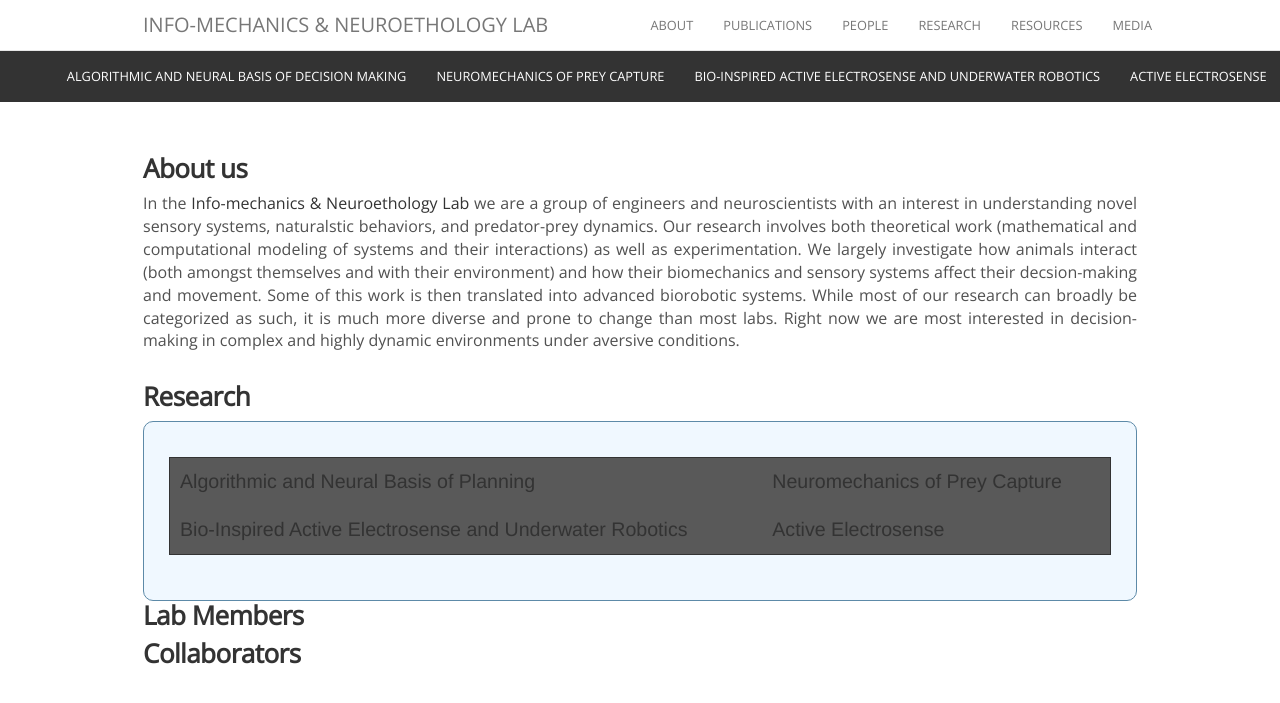
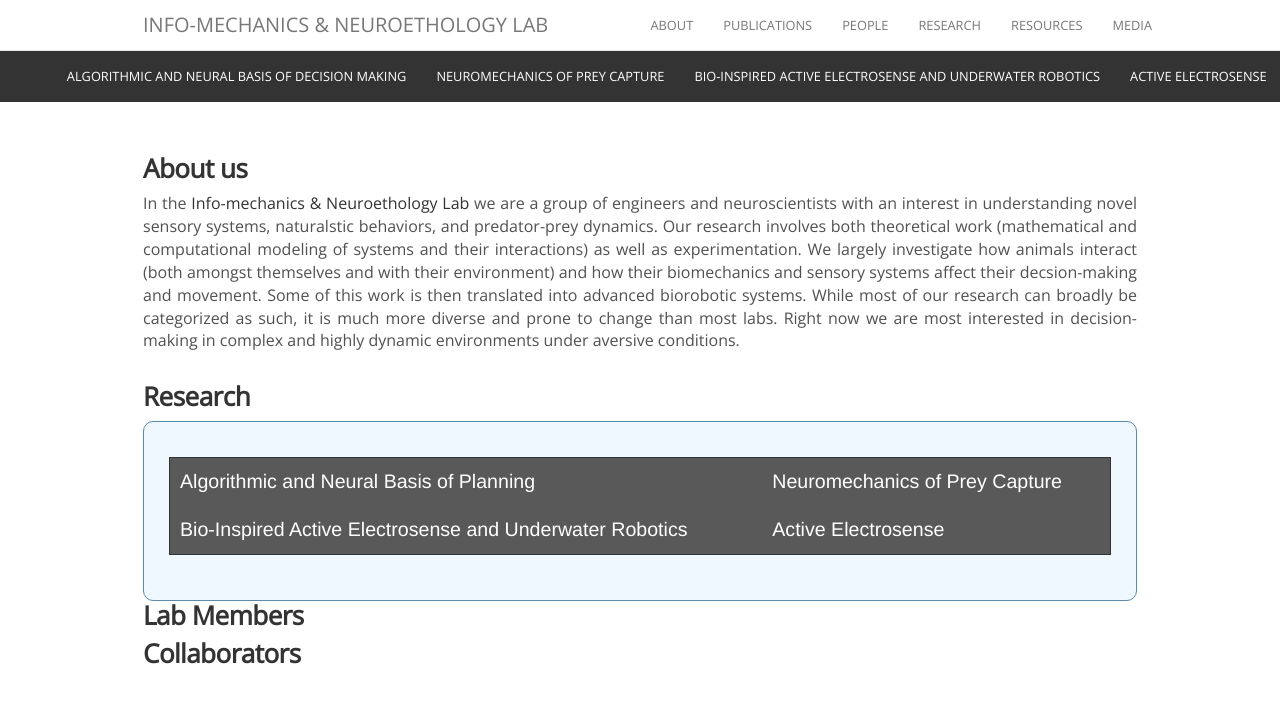
Before and after one commit to maciverlab/maciverlab.github.io, a Jekyll site: the page built from about.html, in a window 1280 px wide. Shown: the top 703 px of the page. Built offline with Jekyll 4.4.1, drawn with Linux system fonts in a browser that asks for light colours; nearby versions of some CDN libraries; comment, search, counter and statistics services are not loaded.

Commit message:
Update about.html

```diff
--- a/about.html
+++ b/about.html
@@ -43,12 +43,12 @@ permalink: /about/
        <div class="w3-container" style="   background: #f0f8ff; padding: 25px; border-radius:10px; border: 1px solid #5d8aa8">
               <table class="research">
                  <tr>
-                     <td><a class="research" href="{{ site.baseurl }}{% link _projects/planning.md %}">Algorithmic and Neural Basis of Planning</a></td>
-                     <td><a class="research" href="{{ site.baseurl }}{% link _projects/neuromechanics.md %}">Neuromechanics of Prey Capture</a></td>
+                     <td><a class="research-box" href="{{ site.baseurl }}{% link _projects/planning.md %}">Algorithmic and Neural Basis of Planning</a></td>
+                     <td><a class="research-box" href="{{ site.baseurl }}{% link _projects/neuromechanics.md %}">Neuromechanics of Prey Capture</a></td>
                  </tr>
                  <tr>
-                     <td><a class="research" href="{{ site.baseurl }}{% link _projects/robotics.md %}">Bio-Inspired Active Electrosense and Underwater Robotics</a></td>
-                     <td><a class="research" href="{{ site.baseurl }}{% link _projects/electrosense.md %}">Active Electrosense</a></td>
+                     <td><a class="research-box" href="{{ site.baseurl }}{% link _projects/robotics.md %}">Bio-Inspired Active Electrosense and Underwater Robotics</a></td>
+                     <td><a class="research-box" href="{{ site.baseurl }}{% link _projects/electrosense.md %}">Active Electrosense</a></td>
                  </tr>
               </table>
        </div>
```
